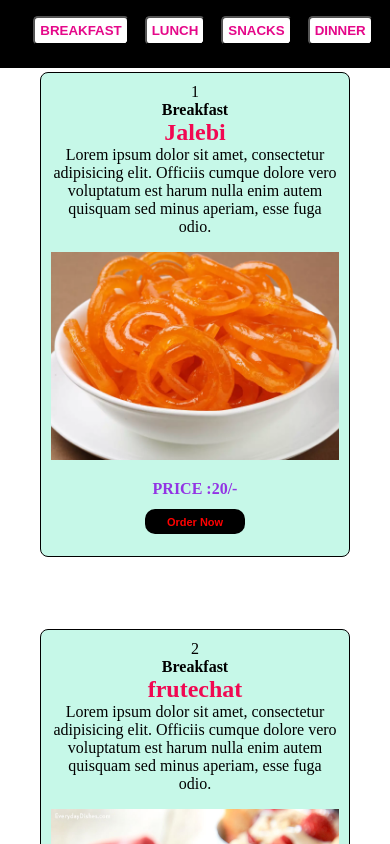
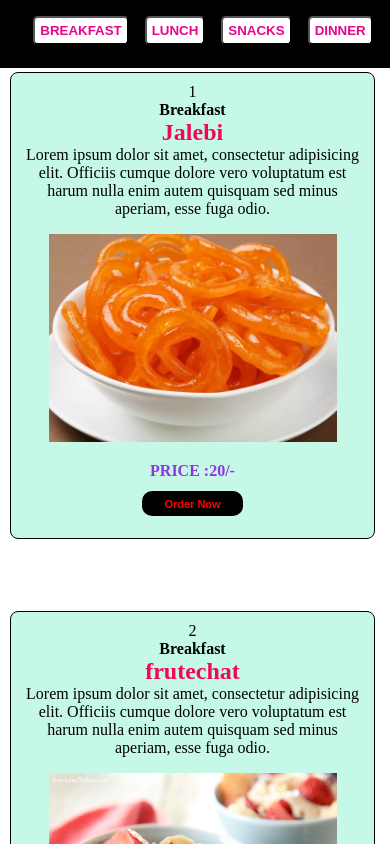
Before and after one commit to bindrohit07/Restaurant, a React (Vite) app: page / in a window 390 px wide. Shown: the top 844 px of the page. Built offline with nearby package versions, Linux system fonts and the light colour scheme.

Commit message:
Update App.css

```diff
--- a/src/App.css
+++ b/src/App.css
@@ -95,7 +95,14 @@ img {
   text-align: center;
   margin: 1rem 0;
 }
+@media (min-width: 720px) {
+  .container{
+    margin: 0px 40px;
+    background-color: #0bed4f;
 
+  }
+
+}
 
 @media (max-width: 720px) {
   .container{
@@ -104,3 +111,10 @@ img {
   }
 
 }
+@media (max-width: 400px)  {
+  .container{
+    margin-top: 0px;
+    margin-left: 10px;
+    margin-right: 15px;
+  }
+}
```
